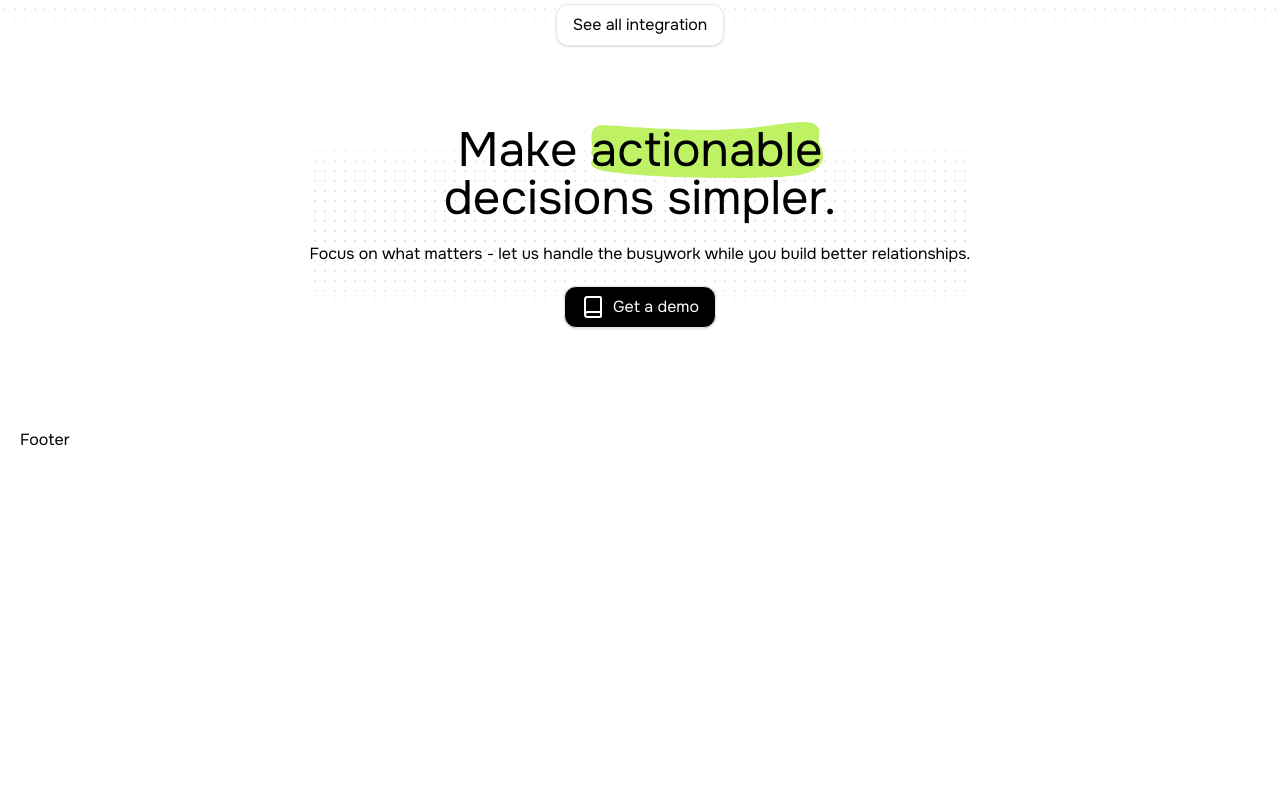
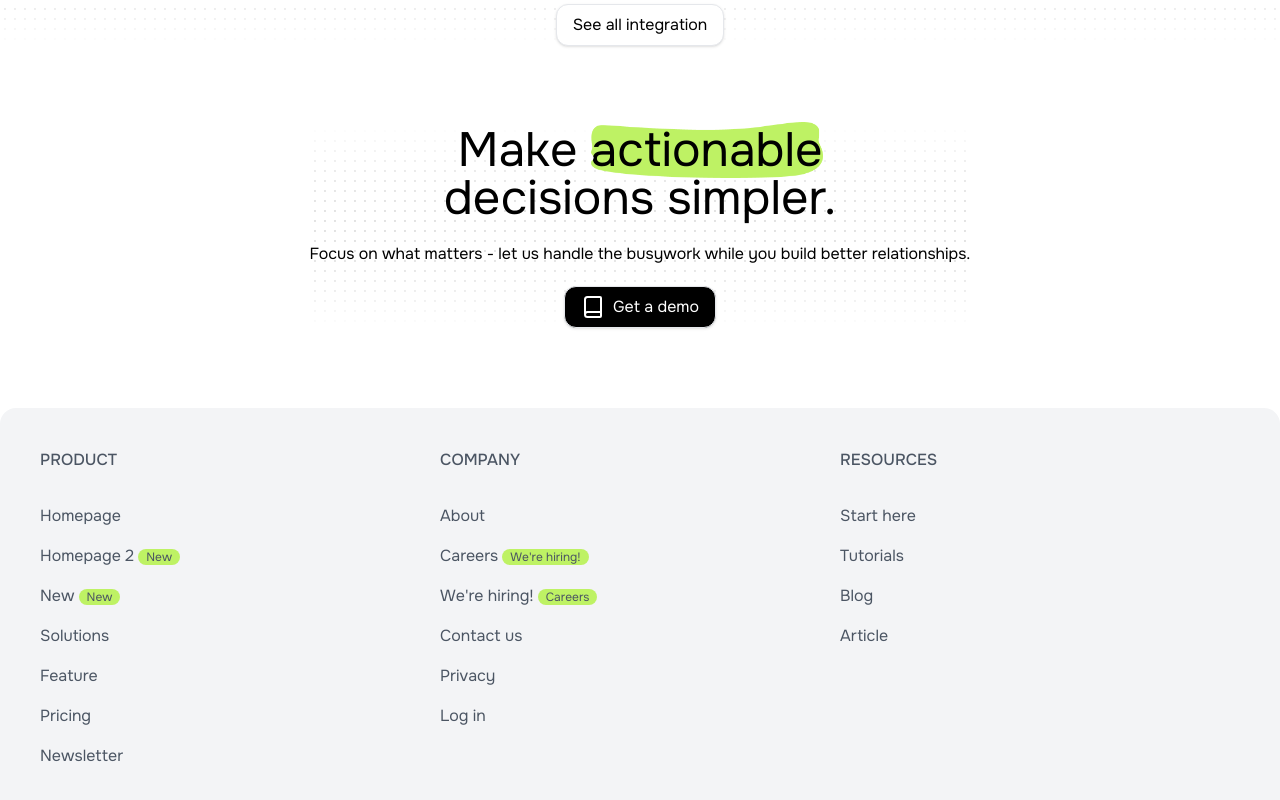
Before and after one commit to marklumba1/my-landing-page, a Next.js app: page / in a window 1280 px wide. Shown: the part 3276-4076 px from the top of the page. Before the commit the page ends 3748 px from the top, so only its background shows below. Built offline with nearby package versions, Linux system fonts and the light colour scheme.

Commit message:
add footer

```diff
--- /dev/null
+++ b/src/app/_components/Footer/Footer.tsx
@@ -0,0 +1,27 @@
+import Link from "next/link";
+import data from "./data.json";
+export default function Footer() {
+  return (
+    <footer className="bg-gray-100 text-gray-600 rounded-t-2xl">
+      <div className="max-w-7xl mx-auto p-10 grid grid-cols-3">
+        {data.map((menu) => (
+          <div key={menu.title}>
+            <h1 className=" uppercase font-medium">{menu.title}</h1>
+            <ul className="flex flex-col gap-4 mt-8">
+              {menu.items.map((item) => (
+                <Link key={item.label} href={"/"}>
+                  {item.label}
+                  {item.badge && (
+                    <span className=" ml-1 bg-lime-300 px-2 rounded-full text-xs">
+                      {item.badge}
+                    </span>
+                  )}
+                </Link>
+              ))}
+            </ul>
+          </div>
+        ))}
+      </div>
+    </footer>
+  );
+}
--- /dev/null
+++ b/src/app/_components/Footer/data.json
@@ -0,0 +1,85 @@
+[
+  {
+    "title": "Product",
+    "items": [
+      {
+        "label": "Homepage",
+        "badge": null
+      },
+      {
+        "label": "Homepage 2",
+        "badge": "New"
+      },
+      {
+        "label": "New",
+        "badge": "New"
+      },
+      {
+        "label": "Solutions",
+        "badge": null
+      },
+      {
+        "label": "Feature",
+        "badge": null
+      },
+      {
+        "label": "Pricing",
+        "badge": null
+      },
+      {
+        "label": "Newsletter",
+        "badge": null
+      }
+    ]
+  },
+  {
+    "title": "Company",
+    "items": [
+      {
+        "label": "About",
+        "badge": null
+      },
+      {
+        "label": "Careers",
+        "badge": "We're hiring!"
+      },
+      {
+        "label": "We're hiring!",
+        "badge": "Careers"
+      },
+      {
+        "label": "Contact us",
+        "badge": null
+      },
+      {
+        "label": "Privacy",
+        "badge": null
+      },
+      {
+        "label": "Log in",
+        "badge": null
+      }
+    ]
+  },
+  {
+    "title": "Resources",
+    "items": [
+      {
+        "label": "Start here",
+        "badge": null
+      },
+      {
+        "label": "Tutorials",
+        "badge": null
+      },
+      {
+        "label": "Blog",
+        "badge": null
+      },
+      {
+        "label": "Article",
+        "badge": null
+      }
+    ]
+  }
+]
--- a/src/app/layout.tsx
+++ b/src/app/layout.tsx
@@ -1,5 +1,6 @@
 import NavBar from "./_components/Navbar/Navbar";
 import "../app/globals.css";
+import Footer from "./_components/Footer/Footer";
 const RootLayout = ({ children }: { children: React.ReactNode }) => {
   return (
     <html lang="en">
@@ -10,7 +11,7 @@ const RootLayout = ({ children }: { children: React.ReactNode }) => {
           </div>
         </header>
         <main>{children}</main>
-        <footer className="max-w-7xl mx-auto p-5">Footer</footer>
+        <Footer />
       </body>
     </html>
   );
```
Also changed, not shown: src/app/constants.tsx (line endings or trailing spaces).
